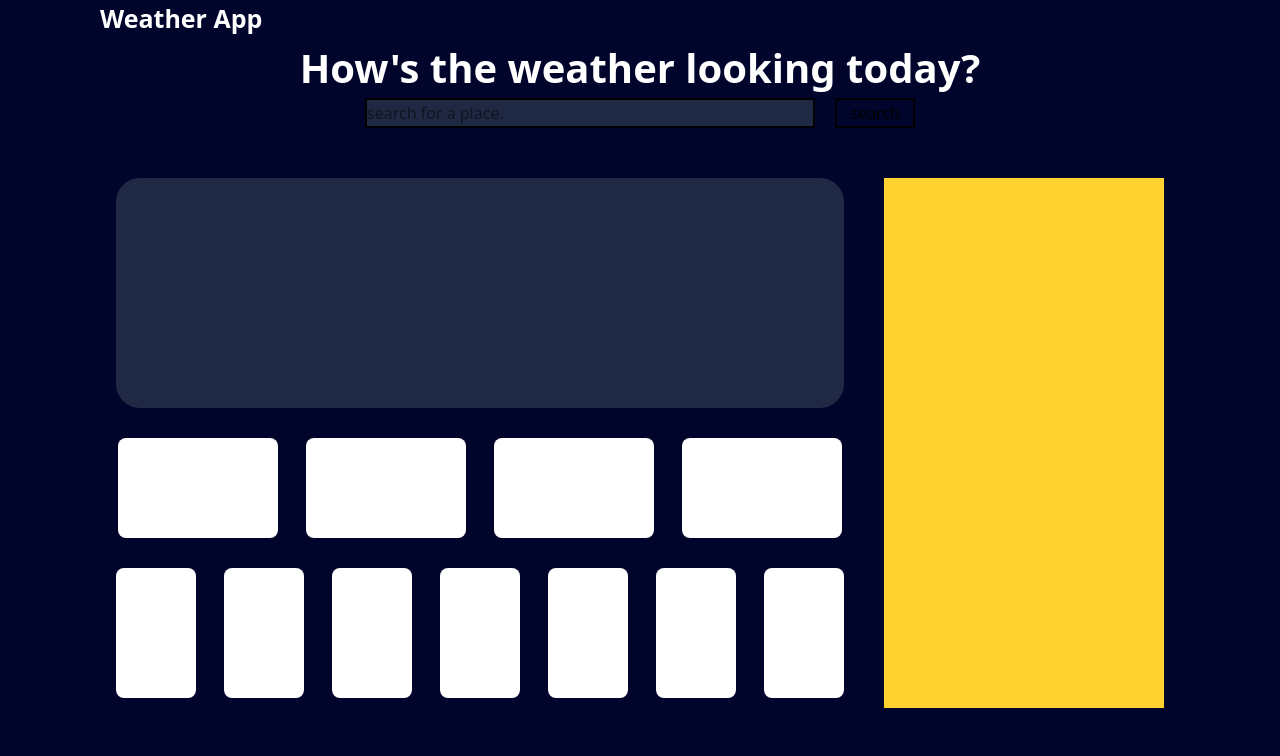
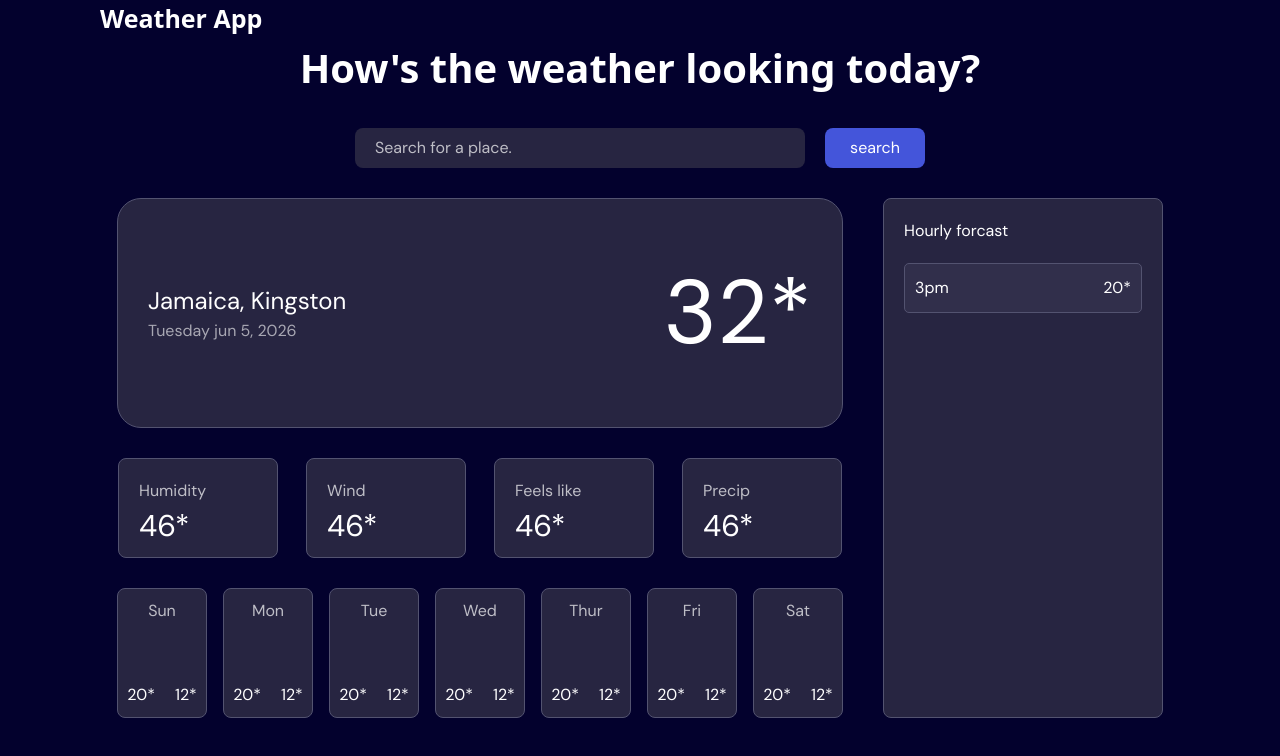
Before and after one commit to KevaniMinott/Weather-App, a React (Vite) app: page / in a window 1280 px wide. Shown: the top 756 px of the page. Built offline with nearby package versions, Linux system fonts and the light colour scheme; no server answers.

Commit message:
styled the layout

```diff
--- a/index.html
+++ b/index.html
@@ -1,13 +1,21 @@
 <!doctype html>
 <html lang="en">
+
 <head>
   <meta charset="UTF-8" />
   <link rel="icon" type="image/svg+xml" href="/favicon.svg" />
   <meta name="viewport" content="width=device-width, initial-scale=1.0" />
+  <link rel="preconnect" href="https://fonts.googleapis.com">
+  <link rel="preconnect" href="https://fonts.gstatic.com" crossorigin>
+  <link
+    href="https://fonts.googleapis.com/css2?family=DM+Sans:ital,opsz,wght@0,9..40,100..1000;1,9..40,100..1000&display=swap"
+    rel="stylesheet">
   <title>weather-app</title>
 </head>
+
 <body>
   <div id="root"></div>
   <script type="module" src="/src/main.tsx"></script>
 </body>
+
 </html>
--- a/src/App.css
+++ b/src/App.css
@@ -1,4 +1,5 @@
 @import 'tailwindcss';
 body {
   background: rgb(1, 5, 44);
+  font-family: 'DM Sans', sans-serif;
 }
--- a/src/components/Cards.tsx
+++ b/src/components/Cards.tsx
@@ -1,28 +1,55 @@
 export function Cards() {
+  const dow = ['Sun', 'Mon', 'Tue', 'Wed', 'Thur', 'Fri', 'Sat'];
+  const stats = ['Humidity', 'Wind', 'Feels like', 'Precip'];
   return (
-    <main className="w-full h-full flex  mt-[50px] gap-[40px] justify-center ">
+    <main className="w-full h-full flex gap-[40px] justify-center mt-[30px]">
       <div className=" h-full flex flex-col items-center gap-[30px]">
-        <article className="w-full h-[230px] shrink-0 rounded-3xl bg-gray-700/60"></article>
+        <article className="w-full h-[230px] border-[rgb(83,83,112)] border-[1px]  shrink-0 flex items-center justify-center rounded-3xl bg-[rgb(39,37,65)] gap-[40px] p-[30px]">
+          <div className="flex flex-col w-full justify-start">
+            <h2 className="text-white text-[24px]">Jamaica, Kingston</h2>
+            <p className="text-white/60">Tuesday jun 5, 2026</p>
+          </div>
+
+          <p className="text-white text-[90px]">32*</p>
+        </article>
         <div className="w-full h-ful flex flex-col gap-[30px] justify-center items-center">
           <section className="flex gap-7">
-            <div className="w-[160px] rounded-[8px] h-[100px] bg-white"></div>
-            <div className="w-[160px] rounded-[8px] h-[100px] bg-white"></div>
-            <div className="w-[160px] rounded-[8px] h-[100px] bg-white"></div>
-            <div className="w-[160px] rounded-[8px] h-[100px] bg-white"></div>
+            {stats.map((s) => (
+              <div className="w-[160px] border-[rgb(83,83,112)]  border-[1px]  rounded-[8px] h-[100px] bg-[rgb(39,37,65)] p-[20px]">
+                <h2 className="text-white/70">{s}</h2>{' '}
+                <h2 className="text-white text-[30px]">46*</h2>
+              </div>
+            ))}
           </section>
 
-          <section className="flex  gap-7 ">
-            <div className="w-[80px] rounded-[8px] h-[130px] bg-white"></div>
-            <div className="w-[80px] rounded-[8px] h-[130px] bg-white"></div>
-            <div className="w-[80px] rounded-[8px] h-[130px] bg-white"></div>
-            <div className="w-[80px] rounded-[8px] h-[130px] bg-white"></div>
-            <div className="w-[80px] rounded-[8px] h-[130px] bg-white"></div>
-            <div className="w-[80px] rounded-[8px] h-[130px] bg-white"></div>
-            <div className="w-[80px] rounded-[8px] h-[130px] bg-white"></div>
+          <section className="flex gap-4 ">
+            {dow.map((d) => (
+              <div className="w-[90px] border-[rgb(83,83,112)]  border-[1px] rounded-[8px] flex flex-col p-[10px] items-center h-[130px] bg-[rgb(39,37,65)] ">
+                <h2 className="text-white/70">{d}</h2>
+                <div className="flex h-full gap-[20px] ">
+                  <div className="mt-auto w-full flex justify-start">
+                    <p className="text-white">20*</p>
+                  </div>
+                  <div className="mt-auto w-full flex justify-end">
+                    <p className="text-white">12*</p>
+                  </div>
+                </div>
+              </div>
+            ))}
           </section>
         </div>
       </div>
-      <div className="bg-amber-300 w-[280px] h-[530px]"></div>
+      <section className=" bg-[rgb(39,37,65)] p-[20px] border-[rgb(83,83,112)]  border-[1px] flex flex-col shrink-0 w-[280px] gap-[20px] h-[520px] rounded-[8px]">
+        <h2 className="text-white">Hourly forcast</h2>
+        <div className="w-full flex h-[50px] p-[10px] items-center bg-[rgb(49,47,75)] border-[1px] rounded-[5px] border-[rgb(83,83,112)] ">
+          <div className="w-full flex justify-start">
+            <p className="text-white">3pm</p>
+          </div>
+          <div className="w-full flex justify-end">
+            <p className="text-white">20*</p>
+          </div>
+        </div>
+      </section>
     </main>
   );
 }
--- a/src/components/Dashboard.tsx
+++ b/src/components/Dashboard.tsx
@@ -1,9 +1,15 @@
+import { useEffect } from 'react';
 import { Cards } from './Cards';
 import { Search } from './Search';
 
 export function Dashboard() {
+  useEffect(() => {
+    fetch(
+      'https://api.openweathermap.org/data/2.5/weather?q={city}&appid={3cd9399c66c69e503544aee4c990e556}&units=metric',
+    );
+  }, []);
   return (
-    <main className="w-screen h-screen bg-[rgb(1,5,44)] fixed overflow-scroll ">
+    <main className="w-screen h-screen bg-[rgb(3,1,45)] fixed overflow-scroll ">
       <h2 className="text-white font-sans ml-[100px] font-semibold text-[25px]">
         Weather App
       </h2>
--- a/src/components/Search.tsx
+++ b/src/components/Search.tsx
@@ -1,12 +1,14 @@
 export function Search() {
   return (
-    <main className="flex w-full justify-center gap-[20px]">
+    <main className="flex w-full justify-center  items-center gap-[20px] mt-[30px]">
       <input
-        placeholder="search for a place."
+        placeholder="Search for a place."
         type="text"
-        className="h-[30px] w-[450px] bg-gray-700/60 border-2"
+        className="h-[40px] pl-[20px] rounded-[8px] placeholder:text-white/70 text-white w-[450px]  outline-none bg-[rgb(39,37,65)]  "
       />
-      <button className="h-[30px] w-[80px] border-2">search</button>
+      <button className="h-[40px] w-[100px] cursor-pointer rounded-[8px] bg-[rgb(68,85,218)] text-white">
+        search
+      </button>
     </main>
   );
 }
--- a/src/output.css
+++ b/src/output.css
@@ -7,8 +7,7 @@
       "Segoe UI Emoji", "Segoe UI Symbol", "Noto Color Emoji";
     --font-mono: ui-monospace, SFMono-Regular, Menlo, Monaco, Consolas, "Liberation Mono",
       "Courier New", monospace;
-    --color-amber-300: oklch(87.9% 0.169 91.605);
-    --color-gray-700: oklch(37.3% 0.034 259.733);
+    --color-black: #000;
     --color-white: #fff;
     --spacing: 0.25rem;
     --font-weight-semibold: 600;
@@ -170,8 +169,11 @@
   .fixed {
     position: fixed;
   }
-  .mt-\[50px\] {
-    margin-top: 50px;
+  .mt-\[30px\] {
+    margin-top: 30px;
+  }
+  .mt-auto {
+    margin-top: auto;
   }
   .ml-\[100px\] {
     margin-left: 100px;
@@ -185,47 +187,23 @@
   .h-\[30px\] {
     height: 30px;
   }
+  .h-\[40px\] {
+    height: 40px;
+  }
+  .h-\[50px\] {
+    height: 50px;
+  }
   .h-\[100px\] {
     height: 100px;
-  }
-  .h-\[120px\] {
-    height: 120px;
   }
   .h-\[130px\] {
     height: 130px;
   }
-  .h-\[140px\] {
-    height: 140px;
-  }
-  .h-\[200px\] {
-    height: 200px;
-  }
   .h-\[230px\] {
     height: 230px;
   }
-  .h-\[240px\] {
-    height: 240px;
-  }
-  .h-\[400px\] {
-    height: 400px;
-  }
-  .h-\[440px\] {
-    height: 440px;
-  }
-  .h-\[500px\] {
-    height: 500px;
-  }
-  .h-\[530px\] {
-    height: 530px;
-  }
-  .h-\[540px\] {
-    height: 540px;
-  }
-  .h-\[600px\] {
-    height: 600px;
-  }
-  .h-\[700px\] {
-    height: 700px;
+  .h-\[520px\] {
+    height: 520px;
   }
   .h-full {
     height: 100%;
@@ -233,62 +211,26 @@
   .h-screen {
     height: 100vh;
   }
-  .w-\[60px\] {
-    width: 60px;
-  }
   .w-\[80px\] {
     width: 80px;
+  }
+  .w-\[90px\] {
+    width: 90px;
   }
   .w-\[100px\] {
     width: 100px;
   }
-  .w-\[120px\] {
-    width: 120px;
-  }
-  .w-\[150px\] {
-    width: 150px;
+  .w-\[130px\] {
+    width: 130px;
   }
   .w-\[160px\] {
     width: 160px;
   }
-  .w-\[180px\] {
-    width: 180px;
-  }
-  .w-\[200px\] {
-    width: 200px;
-  }
-  .w-\[250px\] {
-    width: 250px;
-  }
   .w-\[280px\] {
     width: 280px;
   }
-  .w-\[400px\] {
-    width: 400px;
-  }
   .w-\[450px\] {
     width: 450px;
-  }
-  .w-\[500px\] {
-    width: 500px;
-  }
-  .w-\[560px\] {
-    width: 560px;
-  }
-  .w-\[600px\] {
-    width: 600px;
-  }
-  .w-\[620px\] {
-    width: 620px;
-  }
-  .w-\[700px\] {
-    width: 700px;
-  }
-  .w-\[900px\] {
-    width: 900px;
-  }
-  .w-\[1200px\] {
-    width: 1200px;
   }
   .w-full {
     width: 100%;
@@ -308,6 +250,9 @@
   .transform {
     transform: var(--tw-rotate-x,) var(--tw-rotate-y,) var(--tw-rotate-z,) var(--tw-skew-x,) var(--tw-skew-y,);
   }
+  .cursor-pointer {
+    cursor: pointer;
+  }
   .resize {
     resize: both;
   }
@@ -320,23 +265,17 @@
   .justify-center {
     justify-content: center;
   }
-  .justify-evenly {
-    justify-content: space-evenly;
+  .justify-end {
+    justify-content: flex-end;
   }
-  .gap-2 {
-    gap: calc(var(--spacing) * 2);
+  .justify-start {
+    justify-content: flex-start;
   }
-  .gap-5 {
-    gap: calc(var(--spacing) * 5);
+  .gap-4 {
+    gap: calc(var(--spacing) * 4);
   }
   .gap-7 {
     gap: calc(var(--spacing) * 7);
-  }
-  .gap-8 {
-    gap: calc(var(--spacing) * 8);
-  }
-  .gap-10 {
-    gap: calc(var(--spacing) * 10);
   }
   .gap-\[20px\] {
     gap: 20px;
@@ -356,6 +295,12 @@
   .rounded-3xl {
     border-radius: var(--radius-3xl);
   }
+  .rounded-\[3px\] {
+    border-radius: 3px;
+  }
+  .rounded-\[5px\] {
+    border-radius: 5px;
+  }
   .rounded-\[8px\] {
     border-radius: 8px;
   }
@@ -367,54 +312,97 @@
     border-style: var(--tw-border-style);
     border-width: 2px;
   }
-  .border-\[\#1e1e1e\] {
-    border-color: #1e1e1e;
+  .border-\[1px\] {
+    border-style: var(--tw-border-style);
+    border-width: 1px;
   }
-  .bg-\[rgb\(1\,5\,44\)\] {
-    background-color: rgb(1,5,44);
+  .border-\[rgb\(83\,83\,112\)\] {
+    border-color: rgb(83,83,112);
   }
-  .bg-\[w\] {
-    background-color: w;
+  .border-\[rgb\(119\,119\,130\)\] {
+    border-color: rgb(119,119,130);
   }
-  .bg-amber-300 {
-    background-color: var(--color-amber-300);
+  .border-\[rgb\(131\,131\,137\)\] {
+    border-color: rgb(131,131,137);
   }
-  .bg-gray-700 {
-    background-color: var(--color-gray-700);
+  .border-\[rgb\(174\,174\,183\)\] {
+    border-color: rgb(174,174,183);
   }
-  .bg-gray-700\/60 {
-    background-color: color-mix(in srgb, oklch(37.3% 0.034 259.733) 60%, transparent);
-    @supports (color: color-mix(in lab, red, red)) {
-      background-color: color-mix(in oklab, var(--color-gray-700) 60%, transparent);
-    }
+  .bg-\[rgb\(3\,1\,45\)\] {
+    background-color: rgb(3,1,45);
+  }
+  .bg-\[rgb\(39\,37\,65\)\] {
+    background-color: rgb(39,37,65);
+  }
+  .bg-\[rgb\(45\,28\,156\)\] {
+    background-color: rgb(45,28,156);
+  }
+  .bg-\[rgb\(49\,47\,75\)\] {
+    background-color: rgb(49,47,75);
+  }
+  .bg-\[rgb\(68\,85\,218\)\] {
+    background-color: rgb(68,85,218);
   }
   .bg-white {
     background-color: var(--color-white);
   }
+  .p-\[10px\] {
+    padding: 10px;
+  }
+  .p-\[20px\] {
+    padding: 20px;
+  }
+  .p-\[30px\] {
+    padding: 30px;
+  }
   .p-\[50px\] {
     padding: 50px;
   }
-  .pr-\[50px\] {
-    padding-right: 50px;
-  }
-  .pl-\[50px\] {
-    padding-left: 50px;
+  .pl-\[20px\] {
+    padding-left: 20px;
   }
   .font-sans {
     font-family: var(--font-sans);
   }
+  .text-\[20px\] {
+    font-size: 20px;
+  }
+  .text-\[24px\] {
+    font-size: 24px;
+  }
   .text-\[25px\] {
     font-size: 25px;
   }
+  .text-\[30px\] {
+    font-size: 30px;
+  }
   .text-\[40px\] {
     font-size: 40px;
+  }
+  .text-\[90px\] {
+    font-size: 90px;
   }
   .font-semibold {
     --tw-font-weight: var(--font-weight-semibold);
     font-weight: var(--font-weight-semibold);
   }
+  .text-black {
+    color: var(--color-black);
+  }
   .text-white {
     color: var(--color-white);
+  }
+  .text-white\/60 {
+    color: color-mix(in srgb, #fff 60%, transparent);
+    @supports (color: color-mix(in lab, red, red)) {
+      color: color-mix(in oklab, var(--color-white) 60%, transparent);
+    }
+  }
+  .text-white\/70 {
+    color: color-mix(in srgb, #fff 70%, transparent);
+    @supports (color: color-mix(in lab, red, red)) {
+      color: color-mix(in oklab, var(--color-white) 70%, transparent);
+    }
   }
   .underline {
     text-decoration-line: underline;
@@ -426,9 +414,22 @@
   .filter {
     filter: var(--tw-blur,) var(--tw-brightness,) var(--tw-contrast,) var(--tw-grayscale,) var(--tw-hue-rotate,) var(--tw-invert,) var(--tw-saturate,) var(--tw-sepia,) var(--tw-drop-shadow,);
   }
+  .outline-none {
+    --tw-outline-style: none;
+    outline-style: none;
+  }
+  .placeholder\:text-white\/70 {
+    &::placeholder {
+      color: color-mix(in srgb, #fff 70%, transparent);
+      @supports (color: color-mix(in lab, red, red)) {
+        color: color-mix(in oklab, var(--color-white) 70%, transparent);
+      }
+    }
+  }
 }
 body {
   background: rgb(1, 5, 44);
+  font-family: 'DM Sans', sans-serif;
 }
 @property --tw-rotate-x {
   syntax: "*";
```
Lines whose indentation alone changed are shown as unchanged.
